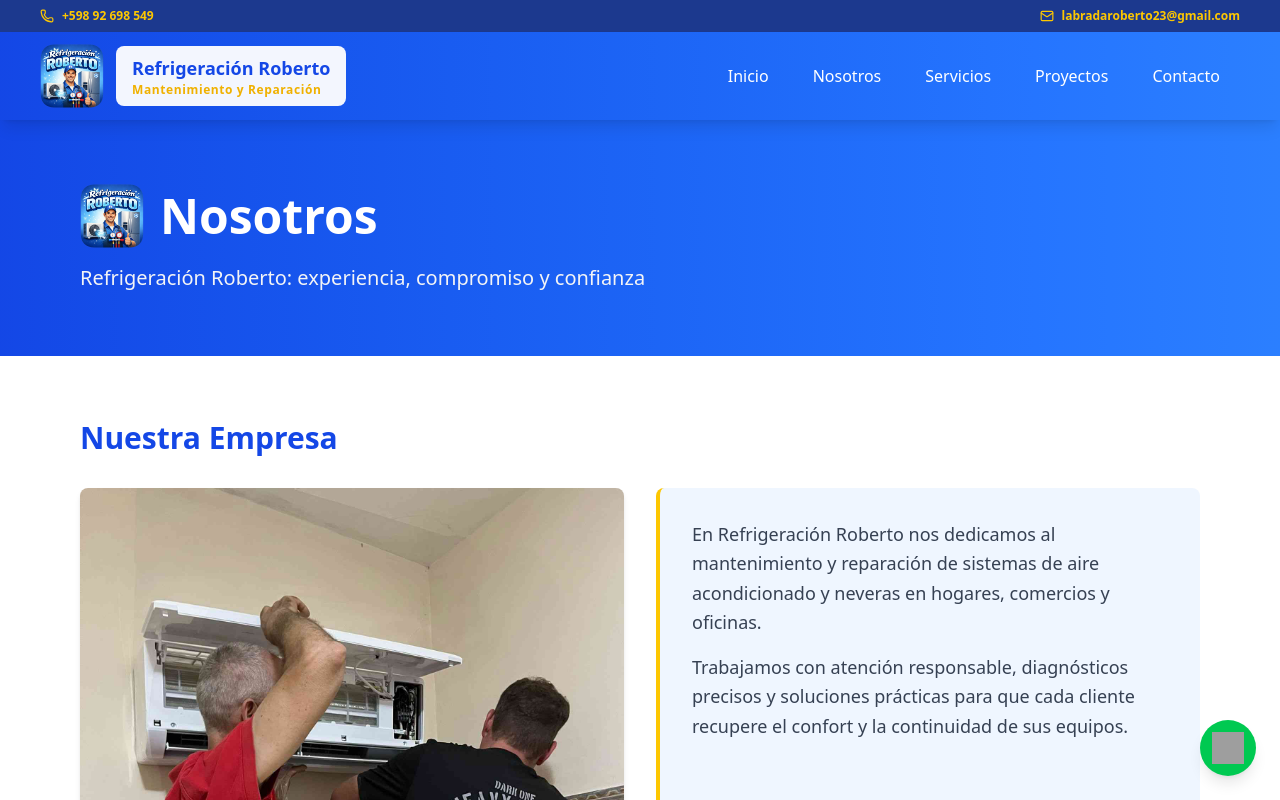
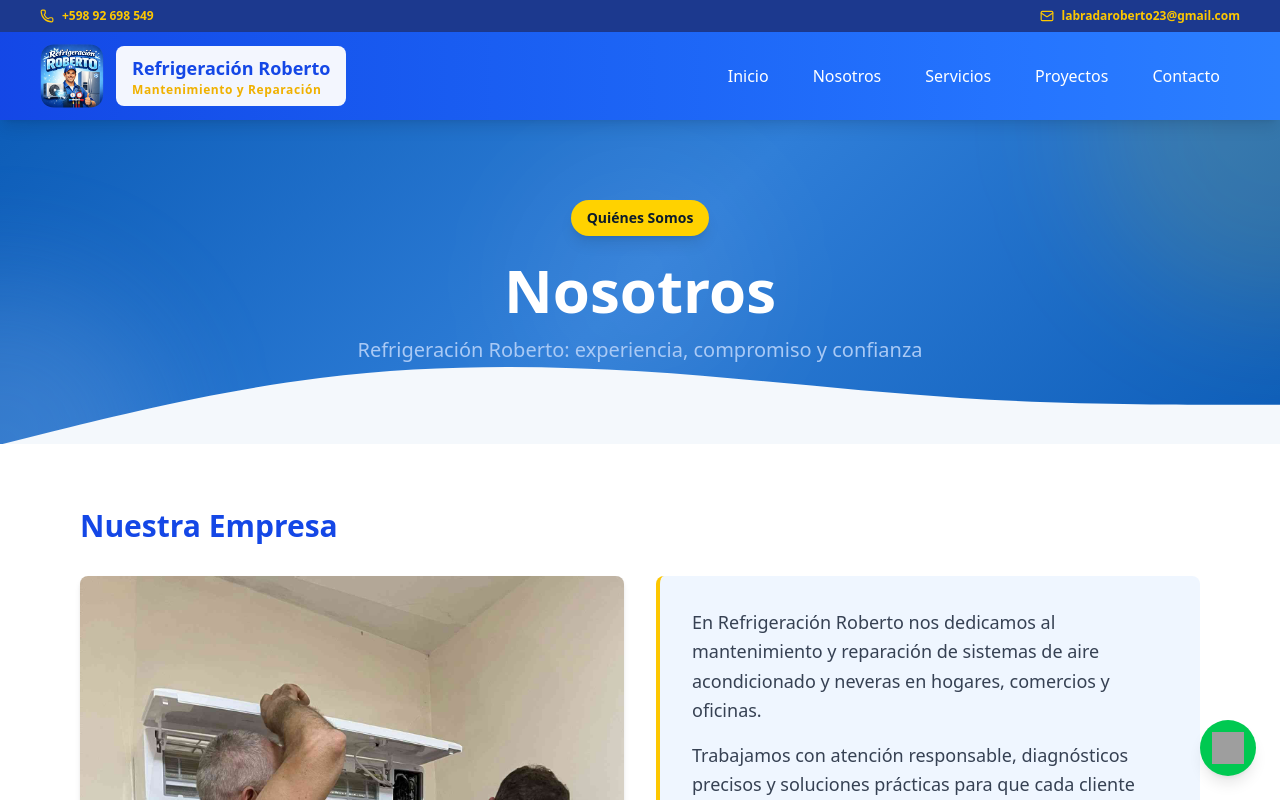
Before and after one commit to Rodolf-GitHub/refrigeracion_roberto, a Vue app: page /nosotros in a window 1280 px wide. Shown: the top 800 px of the page. Built offline with nearby package versions, Linux system fonts and the light colour scheme; grey boxes are pictures that could not be loaded.

Commit message:
feat: agregar componente PageHero a las vistas de About, Contacto, Proyectos y Servicios

```diff
--- /dev/null
+++ b/src/components/PageHero.vue
@@ -0,0 +1,87 @@
+<script setup lang="ts">
+defineProps<{
+  badge?: string
+  title: string
+  subtitle?: string
+}>()
+</script>
+
+<template>
+  <header
+    class="relative overflow-hidden"
+    style="background: linear-gradient(135deg, #0d5db8 0%, #2f7ed8 50%, #0d5db8 100%)"
+  >
+    <!-- Blobs decorativos -->
+    <div class="pointer-events-none absolute inset-0">
+      <div class="blob blob-yellow" />
+      <div class="blob blob-blue" />
+      <div class="blob blob-white" />
+    </div>
+
+    <div class="relative w-full px-6 md:px-10 py-20 text-center">
+      <span
+        v-if="badge"
+        class="inline-block px-4 py-2 bg-[#ffd200] text-[#0b1a2b] text-sm font-bold rounded-full mb-6 shadow-lg"
+      >
+        {{ badge }}
+      </span>
+      <h1 class="text-4xl md:text-5xl lg:text-6xl font-bold text-white mb-4">
+        {{ title }}
+      </h1>
+      <p v-if="subtitle" class="text-lg md:text-xl text-[#a9c9f5] max-w-2xl mx-auto">
+        {{ subtitle }}
+      </p>
+      <!-- Slot para contenido extra (ej: botones, búsqueda) -->
+      <slot />
+    </div>
+
+    <!-- Ola divisora -->
+    <div class="absolute bottom-0 left-0 right-0 leading-none">
+      <svg
+        viewBox="0 0 1440 120"
+        fill="none"
+        xmlns="http://www.w3.org/2000/svg"
+        class="w-full block"
+        preserveAspectRatio="none"
+        style="display: block; margin-bottom: -1px"
+      >
+        <path
+          d="M0 120L60 105C120 90 240 60 360 45C480 30 600 30 720 37.5C840 45 960 60 1080 67.5C1200 75 1320 75 1380 75L1440 75V120H1380C1320 120 1200 120 1080 120C960 120 840 120 720 120C600 120 480 120 360 120C240 120 120 120 60 120H0Z"
+          fill="#f4f8fc"
+        />
+      </svg>
+    </div>
+  </header>
+</template>
+
+<style scoped>
+.blob {
+  position: absolute;
+  border-radius: 9999px;
+  filter: blur(60px);
+}
+.blob-yellow {
+  top: 0;
+  right: 0;
+  width: 24rem;
+  height: 24rem;
+  background: rgba(255, 210, 0, 0.12);
+  transform: translate(50%, -50%);
+}
+.blob-blue {
+  bottom: 0;
+  left: 0;
+  width: 20rem;
+  height: 20rem;
+  background: rgba(169, 201, 245, 0.2);
+  transform: translate(-50%, 50%);
+}
+.blob-white {
+  top: 50%;
+  left: 50%;
+  width: 16rem;
+  height: 16rem;
+  background: rgba(255, 255, 255, 0.06);
+  transform: translate(-50%, -50%);
+}
+</style>
--- a/src/views/AboutView.vue
+++ b/src/views/AboutView.vue
@@ -1,20 +1,15 @@
 <script setup lang="ts">
 import { Award, Wrench, ShieldCheck, Clock3 } from 'lucide-vue-next'
+import PageHero from '@/components/PageHero.vue'
 </script>
 
 <template>
   <div class="w-full">
-    <section class="bg-gradient-to-r from-blue-700 to-blue-500 text-white py-16">
-      <div class="max-w-6xl mx-auto px-4">
-        <div class="flex items-center gap-4 mb-4">
-          <img src="/logo.png" alt="Refrigeración Roberto" class="h-16 w-auto" />
-          <h1 class="text-4xl md:text-5xl font-bold">Nosotros</h1>
-        </div>
-        <p class="text-xl mt-4 text-gray-100">
-          Refrigeración Roberto: experiencia, compromiso y confianza
-        </p>
-      </div>
-    </section>
+    <PageHero
+      badge="Quiénes Somos"
+      title="Nosotros"
+      subtitle="Refrigeración Roberto: experiencia, compromiso y confianza"
+    />
 
     <section class="py-16 bg-white">
       <div class="max-w-6xl mx-auto px-4">
--- a/src/views/ContactView.vue
+++ b/src/views/ContactView.vue
@@ -1,6 +1,7 @@
 <script setup lang="ts">
 import { ref } from 'vue'
 import { MapPin, Phone, Mail } from 'lucide-vue-next'
+import PageHero from '@/components/PageHero.vue'
 
 const formData = ref({
   name: '',
@@ -19,14 +20,11 @@
 
 <template>
   <div class="w-full">
-    <section class="bg-gradient-to-r from-blue-700 to-blue-500 text-white py-16">
-      <div class="max-w-6xl mx-auto px-4">
-        <h1 class="text-4xl md:text-5xl font-bold">Contacto</h1>
-        <p class="text-xl mt-4 text-gray-100">
-          Estamos listos para ayudarte con tus equipos de refrigeración
-        </p>
-      </div>
-    </section>
+    <PageHero
+      badge="Hablemos"
+      title="Contacto"
+      subtitle="Estamos listos para ayudarte con tus equipos de refrigeración"
+    />
 
     <section class="py-16 bg-gray-50">
       <div class="max-w-6xl mx-auto px-4">
--- a/src/views/ProjectsView.vue
+++ b/src/views/ProjectsView.vue
@@ -1,6 +1,7 @@
 <script setup lang="ts">
 import { computed, onMounted, ref } from 'vue'
 import { ChevronLeft, ChevronRight, Calendar, Eye, X } from 'lucide-vue-next'
+import PageHero from '@/components/PageHero.vue'
 
 interface Proyecto {
   id: number
@@ -84,51 +85,11 @@
 <template>
   <div class="w-full min-h-screen bg-[#f4f8fc]">
     <!-- ── HEADER ─────────────────────────────── -->
-    <header
-      class="relative overflow-hidden"
-      style="background: linear-gradient(135deg, #0d5db8 0%, #2f7ed8 50%, #0d5db8 100%)"
-    >
-      <!-- Blobs decorativos -->
-      <div class="pointer-events-none absolute inset-0">
-        <div class="blob blob-yellow" />
-        <div class="blob blob-blue" />
-        <div class="blob blob-white" />
-      </div>
-
-      <div class="relative w-full px-6 md:px-10 py-20 text-center">
-        <span
-          class="inline-block px-4 py-2 bg-[#ffd200] text-[#0b1a2b] text-sm font-bold rounded-full mb-6 shadow-lg"
-        >
-          Portafolio de Proyectos
-        </span>
-        <h1 class="text-4xl md:text-5xl lg:text-6xl font-bold text-white mb-4">
-          Nuestros Proyectos
-        </h1>
-        <p class="text-lg md:text-xl text-[#a9c9f5] max-w-2xl mx-auto mb-10">
-          Descubre nuestra trayectoria a través de proyectos que transforman espacios y crean valor
-          para nuestros clientes.
-        </p>
-
-        <!-- Barra de búsqueda eliminada -->
-      </div>
-
-      <!-- Ola divisora -->
-      <div class="absolute bottom-0 left-0 right-0 leading-none">
-        <svg
-          viewBox="0 0 1440 120"
-          fill="none"
-          xmlns="http://www.w3.org/2000/svg"
-          class="w-full block"
-          preserveAspectRatio="none"
-          style="display: block; margin-bottom: -1px"
-        >
-          <path
-            d="M0 120L60 105C120 90 240 60 360 45C480 30 600 30 720 37.5C840 45 960 60 1080 67.5C1200 75 1320 75 1380 75L1440 75V120H1380C1320 120 1200 120 1080 120C960 120 840 120 720 120C600 120 480 120 360 120C240 120 120 120 60 120H0Z"
-            fill="#f4f8fc"
-          />
-        </svg>
-      </div>
-    </header>
+    <PageHero
+      badge="Portafolio de Proyectos"
+      title="Nuestros Proyectos"
+      subtitle="Descubre nuestra trayectoria a través de proyectos que transforman espacios y crean valor para nuestros clientes."
+    />
 
     <!-- ── CONTENIDO ───────────────────────────── -->
     <section class="w-full px-6 md:px-10 py-12">
@@ -336,7 +297,9 @@
               </p>
 
               <!-- Botón -->
-              <button class="btn-ver">Ver Proyecto Completo</button>
+              <button class="btn-ver" @click="openLightbox(proyecto, 0)">
+                Ver Proyecto Completo
+              </button>
             </div>
           </article>
         </div>
@@ -351,10 +314,24 @@
         </h2>
         <p class="text-[#a9c9f5] mb-8 text-lg">Contactanos y te damos solución rápida</p>
         <a
-          href="/contacto"
-          class="inline-block px-8 py-4 bg-[#ffd200] text-[#0b1a2b] font-bold rounded-xl hover:bg-[#c9a400] transition-all duration-300 hover:scale-105 shadow-lg"
+          href="/contacto#formulario"
+          class="inline-flex items-center gap-2 px-8 py-4 bg-[#ffd200] text-[#0b1a2b] font-bold rounded-xl hover:bg-[#c9a400] transition-all duration-300 hover:scale-105 shadow-lg"
         >
-          Solicitar Presupuesto
+          <svg
+            xmlns="http://www.w3.org/2000/svg"
+            class="w-5 h-5"
+            fill="none"
+            viewBox="0 0 24 24"
+            stroke="currentColor"
+          >
+            <path
+              stroke-linecap="round"
+              stroke-linejoin="round"
+              stroke-width="2"
+              d="M3 8l7.89 5.26a2 2 0 002.22 0L21 8M5 19h14a2 2 0 002-2V7a2 2 0 00-2-2H5a2 2 0 00-2 2v10a2 2 0 002 2z"
+            />
+          </svg>
+          Contactanos
         </a>
       </div>
     </section>
@@ -416,36 +393,7 @@
 </template>
 
 <style scoped>
-/* ── Blobs decorativos del header ─────────── */
-.blob {
-  position: absolute;
-  border-radius: 9999px;
-  filter: blur(60px);
-}
-.blob-yellow {
-  top: 0;
-  right: 0;
-  width: 24rem;
-  height: 24rem;
-  background: rgba(255, 210, 0, 0.12);
-  transform: translate(50%, -50%);
-}
-.blob-blue {
-  bottom: 0;
-  left: 0;
-  width: 20rem;
-  height: 20rem;
-  background: rgba(169, 201, 245, 0.2);
-  transform: translate(-50%, 50%);
-}
-.blob-white {
-  top: 50%;
-  left: 50%;
-  width: 16rem;
-  height: 16rem;
-  background: rgba(255, 255, 255, 0.06);
-  transform: translate(-50%, -50%);
-}
+/* ── Blobs: ya en PageHero ───────────────── */
 
 /* ── Card ─────────────────────────────────── */
 .project-card {
--- a/src/views/ServicesView.vue
+++ b/src/views/ServicesView.vue
@@ -1,5 +1,6 @@
 <script setup lang="ts">
 import { ref } from 'vue'
+import PageHero from '@/components/PageHero.vue'
 
 const services = ref([
   {
@@ -40,14 +41,11 @@
 
 <template>
   <div class="w-full">
-    <section class="bg-gradient-to-r from-blue-700 to-blue-500 text-white py-16">
-      <div class="max-w-6xl mx-auto px-4">
-        <h1 class="text-4xl md:text-5xl font-bold">Servicios</h1>
-        <p class="text-xl mt-4 text-gray-100">
-          Mantenimiento y reparación de aire acondicionado y neveras
-        </p>
-      </div>
-    </section>
+    <PageHero
+      badge="Lo Que Ofrecemos"
+      title="Servicios"
+      subtitle="Mantenimiento y reparación de aire acondicionado y neveras"
+    />
 
     <section class="py-16 bg-gray-50">
       <div class="max-w-6xl mx-auto px-4">
```
